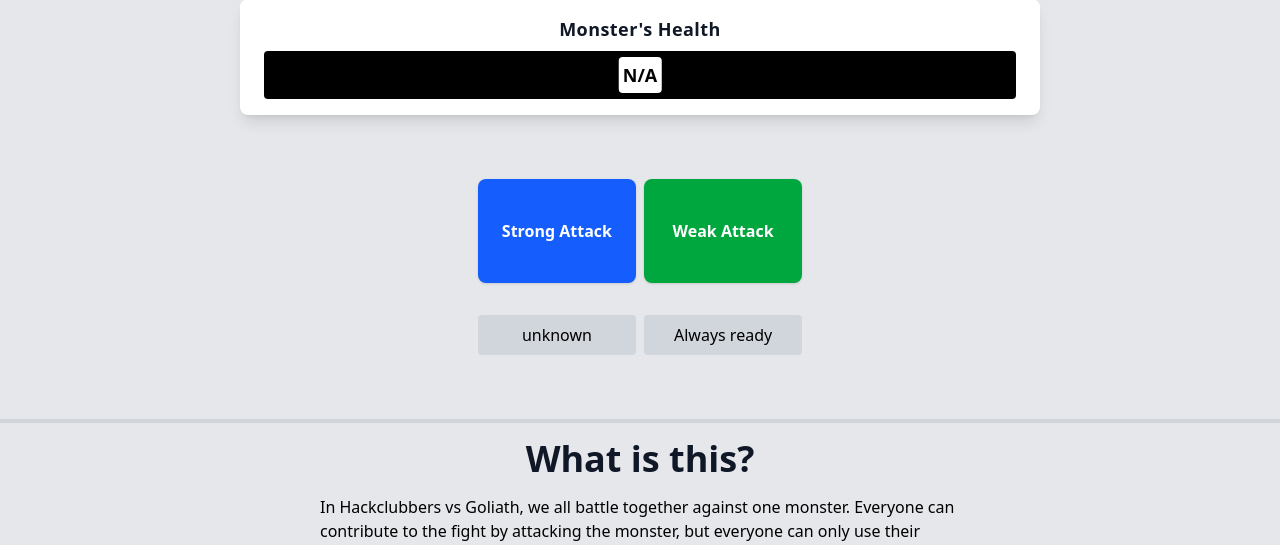
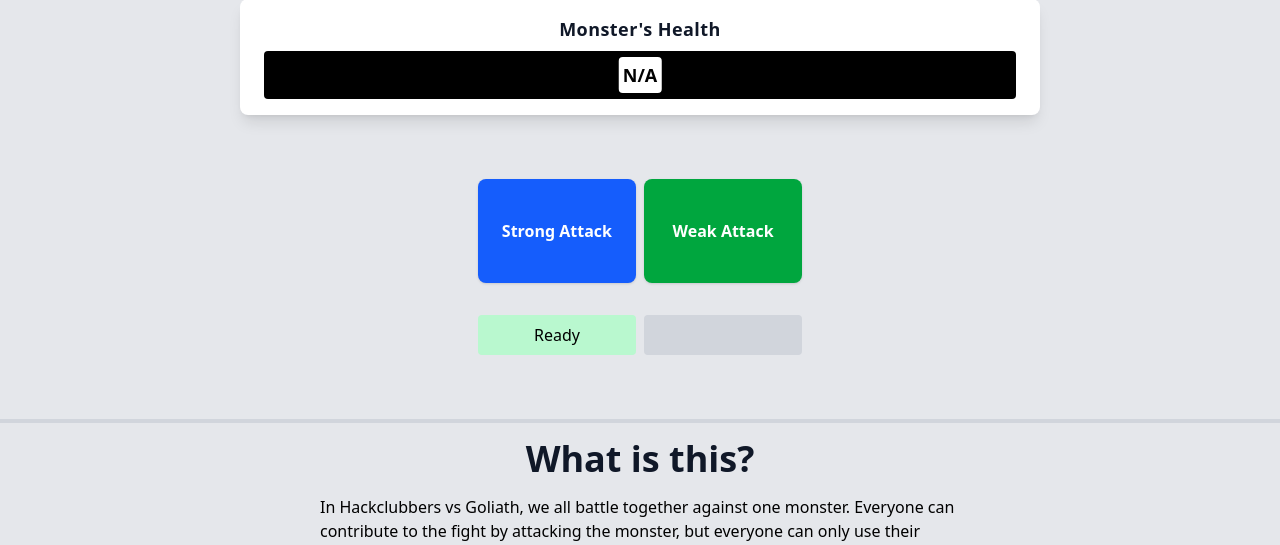
Before and after one commit to M-Mrk/HackclubbersVsGoliath, a Flask app: page / in a window 1280 px wide. Shown: the part 621-1166 px from the top of the page. Run offline with Flask 3, Linux system fonts and the light colour scheme; data comes from the database, SQL or seed files in the repository; data that the repository does not hold is empty.

Commit message:
added weak attack frontend

```diff
--- a/application/game.py
+++ b/application/game.py
@@ -9,10 +9,10 @@ def get_attack_status(user_uuid):
     user = db.session.query(User).filter_by(uuid=user_uuid).one()
     if user.attacked_at:
         current_time = datetime.now(timezone.utc)
-        if current_time - user.attacked_at > COOLDOWN:
+        if current_time - user.attacked_at.replace(tzinfo=timezone.utc) > COOLDOWN:
             return True
         else:
-            time_left = COOLDOWN - (current_time - user.attacked_at)
+            time_left = COOLDOWN - (current_time - user.attacked_at.replace(tzinfo=timezone.utc))
             return time_left
     return True
 
@@ -34,6 +34,5 @@ def attack_weak_monster(user_uuid):
     attack = Attacks(user_id=user.id, monster_id=monster.id, damage=WEAK_MONSTER_DAMAGE, attack_type="weak")
     db.session.add(attack)
     monster.health -= WEAK_MONSTER_DAMAGE
-    user.attacked_at = datetime.now(timezone.utc)
     db.session.commit()
     return True
--- a/static/css/style.css
+++ b/static/css/style.css
@@ -7,15 +7,18 @@
       "Segoe UI Emoji", "Segoe UI Symbol", "Noto Color Emoji";
     --font-mono: ui-monospace, SFMono-Regular, Menlo, Monaco, Consolas, "Liberation Mono",
       "Courier New", monospace;
+    --color-red-200: oklch(88.5% 0.062 18.334);
     --color-red-600: oklch(57.7% 0.245 27.325);
+    --color-green-200: oklch(92.5% 0.084 155.995);
     --color-green-600: oklch(62.7% 0.194 149.214);
     --color-green-700: oklch(52.7% 0.154 150.069);
+    --color-blue-500: oklch(62.3% 0.214 259.815);
     --color-blue-600: oklch(54.6% 0.245 262.881);
     --color-blue-700: oklch(48.8% 0.243 264.376);
+    --color-purple-500: oklch(62.7% 0.265 303.9);
     --color-gray-200: oklch(92.8% 0.006 264.531);
     --color-gray-300: oklch(87.2% 0.01 258.338);
     --color-gray-600: oklch(44.6% 0.03 256.802);
-    --color-gray-700: oklch(37.3% 0.034 259.733);
     --color-gray-900: oklch(21% 0.034 264.665);
     --color-black: #000;
     --color-white: #fff;
@@ -24,8 +27,6 @@
     --text-lg--line-height: calc(1.75 / 1.125);
     --text-xl: 1.25rem;
     --text-xl--line-height: calc(1.75 / 1.25);
-    --text-2xl: 1.5rem;
-    --text-2xl--line-height: calc(2 / 1.5);
     --text-4xl: 2.25rem;
     --text-4xl--line-height: calc(2.5 / 2.25);
     --text-5xl: 3rem;
@@ -42,6 +43,8 @@
     --default-mono-font-family: var(--font-mono);
     --animate-monsterIdle: monsterIdle 1s linear infinite;
     --animate-playerAttack: playerAttack 3s ease-in-out;
+    --animate-fireballAttack: fireballAttack 1s ease-in;
+    --animate-healthChange: healthChange 1s ease-in-out;
   }
 }
 @layer base {
@@ -394,11 +418,29 @@
   .bg-gray-300 {
     background-color: var(--color-gray-300);
   }
+  .bg-green-200 {
+    background-color: var(--color-green-200);
+  }
   .bg-green-600 {
     background-color: var(--color-green-600);
   }
+  .bg-red-200 {
+    background-color: var(--color-red-200);
+  }
   .bg-white {
     background-color: var(--color-white);
+  }
+  .bg-gradient-to-r {
+    --tw-gradient-position: to right in oklab;
+    background-image: linear-gradient(var(--tw-gradient-stops));
+  }
+  .from-blue-500 {
+    --tw-gradient-from: var(--color-blue-500);
+    --tw-gradient-stops: var(--tw-gradient-via-stops, var(--tw-gradient-position), var(--tw-gradient-from) var(--tw-gradient-from-position), var(--tw-gradient-to) var(--tw-gradient-to-position));
+  }
+  .to-purple-500 {
+    --tw-gradient-to: var(--color-purple-500);
+    --tw-gradient-stops: var(--tw-gradient-via-stops, var(--tw-gradient-position), var(--tw-gradient-from) var(--tw-gradient-from-position), var(--tw-gradient-to) var(--tw-gradient-to-position));
   }
   .p-1 {
     padding: calc(var(--spacing) * 1);
@@ -560,6 +602,48 @@
   inherits: false;
   initial-value: solid;
 }
+@property --tw-gradient-position {
+  syntax: "*";
+  inherits: false;
+}
+@property --tw-gradient-from {
+  syntax: "<color>";
+  inherits: false;
+  initial-value: #0000;
+}
+@property --tw-gradient-via {
+  syntax: "<color>";
+  inherits: false;
+  initial-value: #0000;
+}
+@property --tw-gradient-to {
+  syntax: "<color>";
+  inherits: false;
+  initial-value: #0000;
+}
+@property --tw-gradient-stops {
+  syntax: "*";
+  inherits: false;
+}
+@property --tw-gradient-via-stops {
+  syntax: "*";
+  inherits: false;
+}
+@property --tw-gradient-from-position {
+  syntax: "<length-percentage>";
+  inherits: false;
+  initial-value: 0%;
+}
+@property --tw-gradient-via-position {
+  syntax: "<length-percentage>";
+  inherits: false;
+  initial-value: 50%;
+}
+@property --tw-gradient-to-position {
+  syntax: "<length-percentage>";
+  inherits: false;
+  initial-value: 100%;
+}
 @property --tw-font-weight {
   syntax: "*";
   inherits: false;
@@ -729,6 +838,15 @@
       --tw-skew-x: initial;
       --tw-skew-y: initial;
       --tw-border-style: solid;
+      --tw-gradient-position: initial;
+      --tw-gradient-from: #0000;
+      --tw-gradient-via: #0000;
+      --tw-gradient-to: #0000;
+      --tw-gradient-stops: initial;
+      --tw-gradient-via-stops: initial;
+      --tw-gradient-from-position: 0%;
+      --tw-gradient-via-position: 50%;
+      --tw-gradient-to-position: 100%;
       --tw-font-weight: initial;
       --tw-tracking: initial;
       --tw-shadow: 0 0 #0000;
--- a/static/js/main.js
+++ b/static/js/main.js
@@ -48,6 +48,34 @@ function startPlayerAttackAnimation() {
     playerImage.classList.add("animate-playerAttack");
 }
 
+function startFireballAnimation() {
+    const fireball = document.getElementById("fireball");
+    if (fireball) {
+        // Reset any previous animation
+        if (fireball.classList.contains("animate-fireballAttack")) {
+            fireball.classList.remove("animate-fireballAttack");
+            void fireball.offsetWidth;
+        }
+
+        // Make fireball visible and start animation
+        fireball.style.opacity = '1';
+        fireball.classList.add("animate-fireballAttack");
+
+        // Hide fireball after animation completes
+        setTimeout(() => {
+            fireball.style.opacity = '0';
+            fireball.classList.remove("animate-fireballAttack");
+        }, 1000);
+    }
+}
+
+function startPlayerWeakAttackAnimation() {
+    startFireballAnimation();
+    setTimeout(() => {
+        showExplosion();
+    }, 900);
+}
+
 function showExplosions() {
     const explosions = ['explosion1', 'explosion2', 'explosion3'];
     const explosionGifUrl = "/static/images/Explosion.gif";
@@ -67,11 +95,47 @@ function showExplosions() {
     });
 }
 
+function showExplosion() {
+    const explosions = ['explosion1'];
+    const explosionGifUrl = "/static/images/Explosion.gif";
+
+    explosions.forEach((explosionId, index) => {
+        const explosion = document.getElementById(explosionId);
+        if (explosion) {
+            setTimeout(() => {
+                explosion.style.opacity = '1';
+                explosion.src = explosionGifUrl + "?t=" + Date.now();
+
+                setTimeout(() => {
+                    explosion.style.opacity = '0';
+                }, 5000);
+            }, index * 200);
+        }
+    });
+}
+
 function playerAttack() {
-    startPlayerAttackAnimation();
-    setTimeout(() => {
-        showExplosions();
-    }, 2250);
+    fetch("/api/attack", {
+        method: "POST",
+        headers: {
+            "Content-Type": "application/json"
+        },
+        body: JSON.stringify({ type: "strong" })
+    }).then(response => {
+        if (!response.ok) {
+            console.error("Failed to send attack");
+        } else {
+            console.log("Attack sent successfully.");
+            startPlayerAttackAnimation();
+            attackCycle(true);
+            setTimeout(() => {
+                showExplosions();
+                monsterCycle(true);
+            }, 2250);
+        }
+    }).catch(error => {
+        console.error("Error sending attack:", error);
+    });
 }
 
 function arduinoMap(value, in_min, in_max, out_min, out_max) {
@@ -79,6 +143,7 @@ function arduinoMap(value, in_min, in_max, out_min, out_max) {
 }
 
 let lastSetMonsterHealth = null;
+let firstRun = true;
 function setMonsterHealth(health, maxHealth) {
     if (lastSetMonsterHealth === health) return;
     lastSetMonsterHealth = health;
@@ -100,6 +165,14 @@ function setMonsterHealth(health, maxHealth) {
     if (healthNumber) {
         healthNumber.textContent = `${health} / ${maxHealth}`;
     }
+    if (firstRun) {
+        firstRun = false;
+        return;
+    }
+    healthNumber.classList.add("animate-healthChange");
+    setTimeout(() => {
+        healthNumber.classList.remove("animate-healthChange");
+    }, 1000);
 }
 
 async function getPlayerAttackStatus() {
@@ -116,20 +189,132 @@ async function getPlayerAttackStatus() {
     }
 }
 
-async function attackCycle(runOnce=false) {
+function setStrongAttackStatus(attack) {
+    const strongAttackStatus = document.getElementById("strongAttackStatus");
+    if (strongAttackStatus) {
+        strongAttackStatus.classList.remove("bg-green-200", "bg-red-200");
+        if (attack.status === "ready") {
+            strongAttackStatus.classList.add("bg-green-200");
+            strongAttackStatus.textContent = "Ready";
+        } else {
+            strongAttackStatus.classList.add("bg-red-200");
+            if (attack.time_left > 22) {
+                time_left = attack.time_left + 1;
+            } else {
+                time_left = attack.time_left;
+            }
+            strongAttackStatus.textContent = "Ready in " + time_left + "h";
+        }
+    }
+}
+
+function setWeakAttackStatus(percentage) {
+    const weakAttackStatus = document.getElementById("weakAttackStatus");
+    if (weakAttackStatus) {
+        const progressBar = weakAttackStatus.querySelector("div");
+        if (progressBar) {
+            const clampedPercentage = Math.max(0, Math.min(100, percentage));
+
+            weakAttackStatus.style.justifyContent = "flex-start";
+
+            if (clampedPercentage === 0) {
+                progressBar.style.width = "0%";
+                progressBar.style.opacity = "0";
+            } else {
+                progressBar.style.width = clampedPercentage + "%";
+                progressBar.style.opacity = "1";
+            }
+        }
+    }
+}
+
+let weakAttackActive = true;
+function disableWeakAttack() {
+    weakAttackActive = false;
+    const weakAttackButton = document.getElementById("weakAttackButton");
+    if (weakAttackButton) {
+        weakAttackButton.classList.remove("bg-green-600");
+        weakAttackButton.classList.remove("hover:bg-green-700");
+        weakAttackButton.classList.add("bg-gray-300");
+    }
+    setWeakAttackStatus(0);
+    const weakAttackStatus = document.getElementById("weakAttackStatus");
+    if (weakAttackStatus) {
+        weakAttackStatus.innerText = "On Cooldown...";
+    }
+}
+
+function enableWeakAttack() {
+    console.log("Enabling weak attack");
+    weakAttackActive = true;
+    const weakAttackButton = document.getElementById("weakAttackButton");
+    if (weakAttackButton) {
+        weakAttackButton.classList.add("bg-green-600");
+        weakAttackButton.classList.add("hover:bg-green-700");
+        weakAttackButton.classList.remove("bg-gray-300");
+    }
+
+    const weakAttackStatus = document.getElementById("weakAttackStatus");
+    if (weakAttackStatus) {
+        weakAttackStatus.innerText = "";
+        const gradientBar = document.createElement("div");
+        gradientBar.className = "w-full h-4 bg-gradient-to-r from-blue-500 to-purple-500 rounded";
+        weakAttackStatus.appendChild(gradientBar);
+        setWeakAttackStatus(0);
+    }
+}
+
+let weakCharge = 0;
+function weakAttack() {
+    if (!weakAttackActive) return;
+    if (weakCharge < 100) {
+        weakCharge += 2;
+        setWeakAttackStatus(weakCharge);
+    } else {
+        weakCharge = 0;
+        fetch("/api/attack", {
+            method: "POST",
+            headers: {
+                "Content-Type": "application/json"
+            },
+            body: JSON.stringify({ type: "weak" })
+        }).then(response => {
+            if (!response.ok) {
+                console.error("Failed to send weak attack");
+            } else {
+                console.log("weak Attack sent successfully.");
+                disableWeakAttack();
+                startPlayerWeakAttackAnimation();
+                attackCycle(true);
+                setTimeout(() => {
+                    showExplosion();
+                    monsterCycle(true);
+                }, 2250);
+                setTimeout(() => {
+                    enableWeakAttack();
+                }, 25000);
+            }
+        }).catch(error => {
+            console.error("Error sending weak attack:", error);
+        });
+    }
+}
+
+async function attackCycle(runOnce = false) {
     const attack = await getPlayerAttackStatus();
     if (attack) {
-        // Process the attack information
+        console.log(attack);
+        setStrongAttackStatus(attack);
     }
 
     if (!runOnce) {
         setTimeout(() => {
             attackCycle();
-        }, 5000);
+        }, 15000);
     }
 }
 
-document.addEventListener("DOMContentLoaded", async () => {
+async function monsterCycle(runOnce = false) {
     const monster = await getMonsterInfo();
     if (monster) {
         setMonsterSrc(monster);
@@ -137,5 +322,16 @@ document.addEventListener("DOMContentLoaded", async () => {
         startIdleMonsterAnimation();
         setMonsterHealth(monster.health, monster.max_health);
     }
+
+    if (!runOnce) {
+        setTimeout(() => {
+            monsterCycle();
+        }, 15000);
+    }
+}
+
+document.addEventListener("DOMContentLoaded", async () => {
+    setWeakAttackStatus(0);
     attackCycle();
+    monsterCycle();
 });
--- a/templates/index.html
+++ b/templates/index.html
@@ -17,6 +17,8 @@
                     class="absolute -top-10 right-0 h-10">
                 <img id="Player" src="{{ url_for('static', filename='images/StickPlayer.png') }}" alt="Player (you)"
                     class="h-40 drop-shadow-xl z-10 mb-4">
+                <img id="fireball" src="{{ url_for('static', filename='images/fireball.gif') }}" alt="Fireball"
+                    class="absolute right-0 top-1/2 transform -translate-y-1/2 h-16 w-16 opacity-0 z-15 pointer-events-none">
             </div>
             <div class="flex-1"></div>
             <div class="flex flex-col items-center">
@@ -54,11 +56,13 @@
         <button onclick="playerAttack()"
             class="bg-blue-600 hover:bg-blue-700 text-white font-bold px-6 py-10 rounded-lg shadow transition">Strong
             Attack</button>
-        <button
+        <button onclick="weakAttack()" id="weakAttackButton"
             class="bg-green-600 hover:bg-green-700 text-white font-bold px-6 py-10 rounded-lg shadow transition">Weak
             Attack</button>
         <h4 class=" rounded bg-gray-300 p-2 mt-6 w-auto text-center" id="strongAttackStatus">unknown</h4>
-        <h4 class="rounded bg-gray-300 p-2 mt-6 w-auto text-center" id="weakAttackStatus">Always ready</h4>
+        <div class="rounded bg-gray-300 p-2 mt-6 w-auto text-center flex justify-center" id="weakAttackStatus">
+            <div class="w-full h-4 bg-gradient-to-r from-blue-500 to-purple-500 rounded"></div>
+        </div>
     </div>
 
     <div class="flex flex-col items-center mt-16 border-t-4 border-gray-300 pt-4">
```
Also changed, not shown: other parts of static/css/style.css (+46 -0 lines), static/css/style-input.css (+49 -3 lines), static/images/fireball.gif (added).
